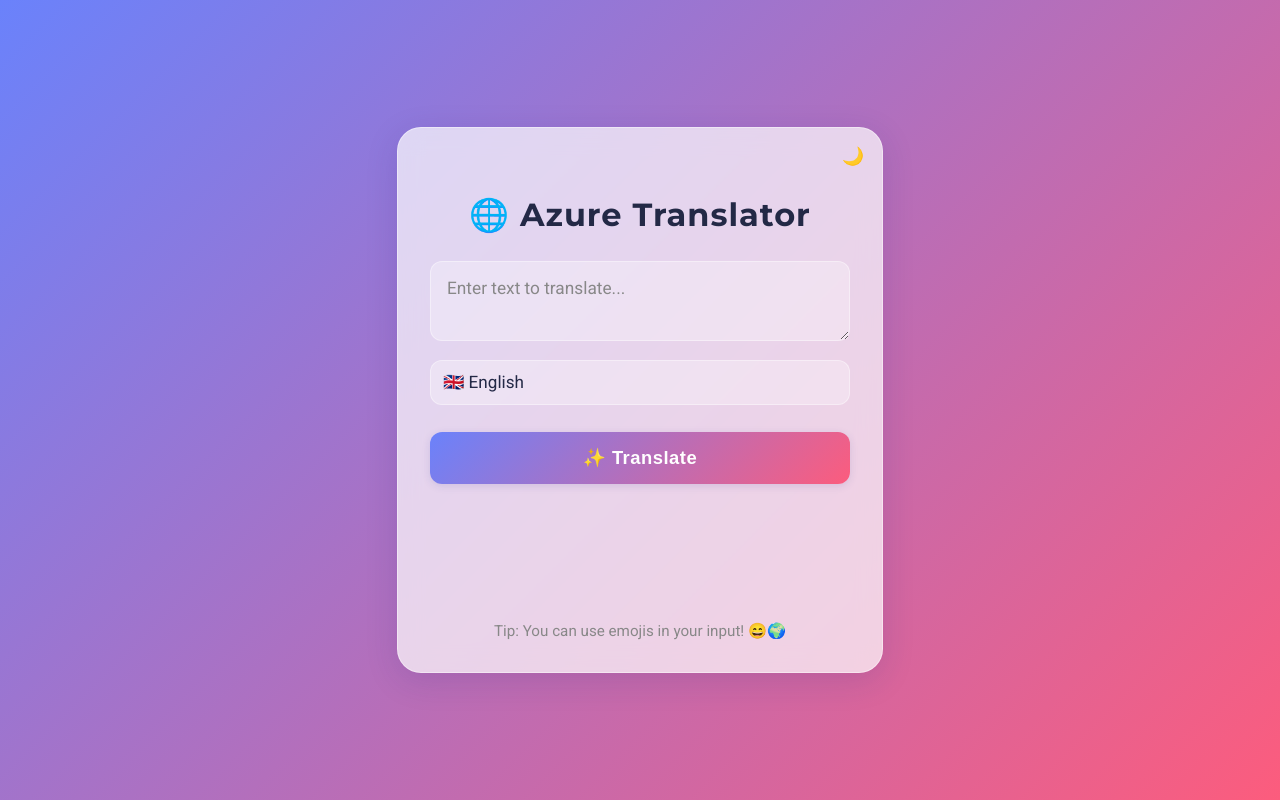
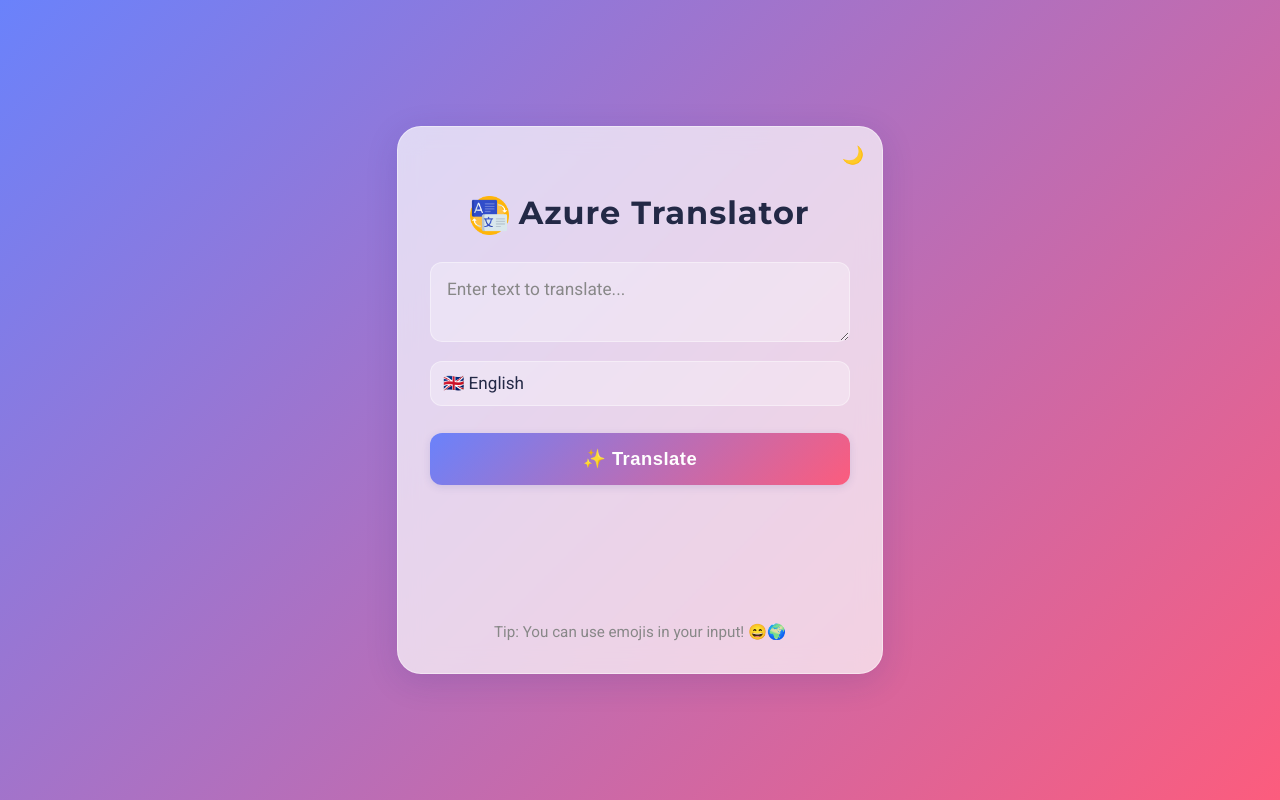
Before and after one commit to Nitishjhamb/Azure-Translator, a website: page public/index.html in a window 1280 px wide. Drawn offline with Linux system fonts and the light colour scheme.

Commit message:
add logos, and mediaquery fix with pakage.json  for gitworkflow

```diff
--- a/package.json
+++ b/package.json
@@ -4,6 +4,7 @@
   "description": "",
   "main": "index.js",
   "scripts": {
+    "start": "node index.js",
     "test": "echo \"Error: no test specified\" && exit 1"
   },
   "keywords": [],
--- a/public/index.html
+++ b/public/index.html
@@ -3,7 +3,10 @@
   <head>
     <meta charset="UTF-8" />
     <title>Azure Translator</title>
-    <meta name="viewport" content="width=device-width, initial-scale=1.0" />
+    <meta
+      name="viewport"
+      content="width=device-width, initial-scale=1.0, maximum-scale=1.0, user-scalable=no"
+    />
     <!-- Google Fonts -->
     <link
       href="https://fonts.googleapis.com/css2?family=Montserrat:wght@700&family=Roboto:wght@400;500&display=swap"
@@ -22,7 +25,14 @@
         <span id="darkIcon">🌙</span>
         <span id="lightIcon" style="display: none">☀️</span>
       </div>
-      <h2>🌐 Azure Translator</h2>
+      <h2>
+        <img
+          src="logo.png"
+          alt="Logo"
+          style="height: 1.2em; vertical-align: middle"
+        />
+        Azure Translator
+      </h2>
       <textarea
         id="inputText"
         placeholder="Enter text to translate..."
```
Also changed, not shown: public/logo.png (added).
